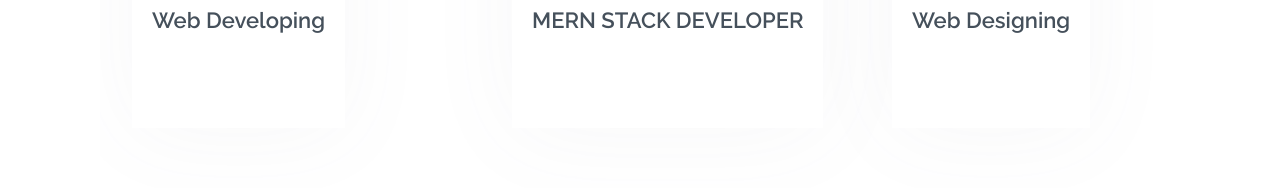
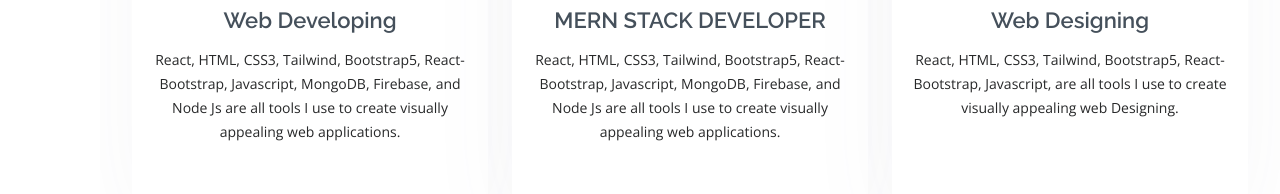
Before and after one commit to Mahed21/my-portfolio, a plain HTML site: page index.html in a window 1280 px wide. Shown: the part 2965-3159 px from the top of the page. Drawn offline with nearby package versions, Linux system fonts and the light colour scheme; files whose address does not match are found by name.

Commit message:
one last commit

```diff
--- a/index.html
+++ b/index.html
@@ -309,11 +309,13 @@
           <div class="col-lg-4 col-md-6 d-flex align-items-stretch" data-aos="zoom-in" data-aos-delay="100">
             <div class="icon-box iconbox-blue">
               <div class="icon">
-               <img src="assets/img/services-1.jpg" class="img-fluid" alt="">
+               <img src="assets/img/services-1.jpg" class="img-fluid w-100" alt="">
 
 
               </div>
               <h4><a href="">Web Developing</a></h4>
+              <p>React, HTML, CSS3, Tailwind, Bootstrap5, React-Bootstrap, Javascript, MongoDB, Firebase, and Node Js are all tools I use to create visually appealing web applications.
+              </p>
 
             </div>
           </div>
@@ -326,6 +328,7 @@
 
               </div>
               <h4><a href="">MERN STACK DEVELOPER</a></h4>
+              <p>React, HTML, CSS3, Tailwind, Bootstrap5, React-Bootstrap, Javascript, MongoDB, Firebase, and Node Js are all tools I use to create visually appealing web applications.</p>
 
             </div>
           </div>
@@ -337,6 +340,9 @@
 
               </div>
               <h4><a href="">Web Designing</a></h4>
+              <p>
+                React, HTML, CSS3, Tailwind, Bootstrap5, React-Bootstrap, Javascript,  are all tools I use to create visually appealing web Designing.
+              </p>
 
             </div>
           </div>
```
Also changed, not shown: assets/img/hero-bg.jpg (deleted), assets/img/portfolio/portfolio-1.jpg (deleted), assets/img/portfolio/portfolio-2.jpg (deleted), assets/img/portfolio/portfolio-3.jpg (deleted), assets/img/portfolio/portfolio-4.jpg (deleted), assets/img/portfolio/portfolio-5.jpg (deleted), assets/img/portfolio/portfolio-6.jpg (deleted), assets/img/portfolio/portfolio-7.jpg (deleted), assets/img/portfolio/portfolio-8.jpg (deleted), assets/img/portfolio/portfolio-9.jpg (deleted), assets/img/portfolio/portfolio-details-1.jpg (deleted), assets/img/portfolio/portfolio-details-2.jpg (deleted), assets/img/portfolio/portfolio-details-3.jpg (deleted), assets/img/profile-img.jpg (deleted), 5 more files.
